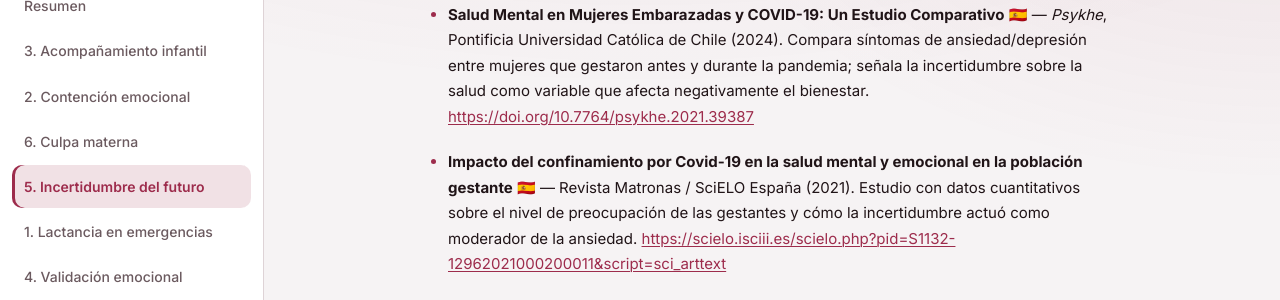
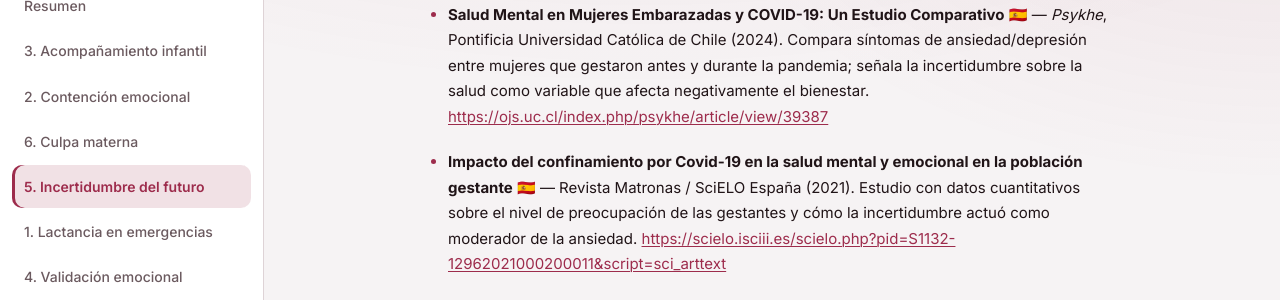
Before and after one commit to IgnacioCastillo05/tragedia-y-madres-gestantes, a Jekyll site: the page built from docs/incertidumbre-del-futuro.md, in a window 1280 px wide and 1085 px high. Shown: the part 207-507 px from the top of the window. Built offline with Jekyll 4.4.1, drawn with Linux system fonts in a browser that asks for light colours.

Commit message:
Update URL for Psykhe article on mental health

```diff
--- a/docs/incertidumbre-del-futuro.md
+++ b/docs/incertidumbre-del-futuro.md
@@ -8,7 +8,7 @@ title: 5. Incertidumbre del futuro
 
 - **Salud Mental en Mujeres Embarazadas y COVID-19: Un Estudio Comparativo** 🇪🇸 — *Psykhe*, Pontificia Universidad Católica de Chile (2024).
   Compara síntomas de ansiedad/depresión entre mujeres que gestaron antes y durante la pandemia; señala la incertidumbre sobre la salud como variable que afecta negativamente el bienestar.
-  <https://doi.org/10.7764/psykhe.2021.39387>
+  <https://ojs.uc.cl/index.php/psykhe/article/view/39387>
 
 - **Impacto del confinamiento por Covid-19 en la salud mental y emocional en la población gestante** 🇪🇸 — Revista Matronas / SciELO España (2021).
   Estudio con datos cuantitativos sobre el nivel de preocupación de las gestantes y cómo la incertidumbre actuó como moderador de la ansiedad.
```
